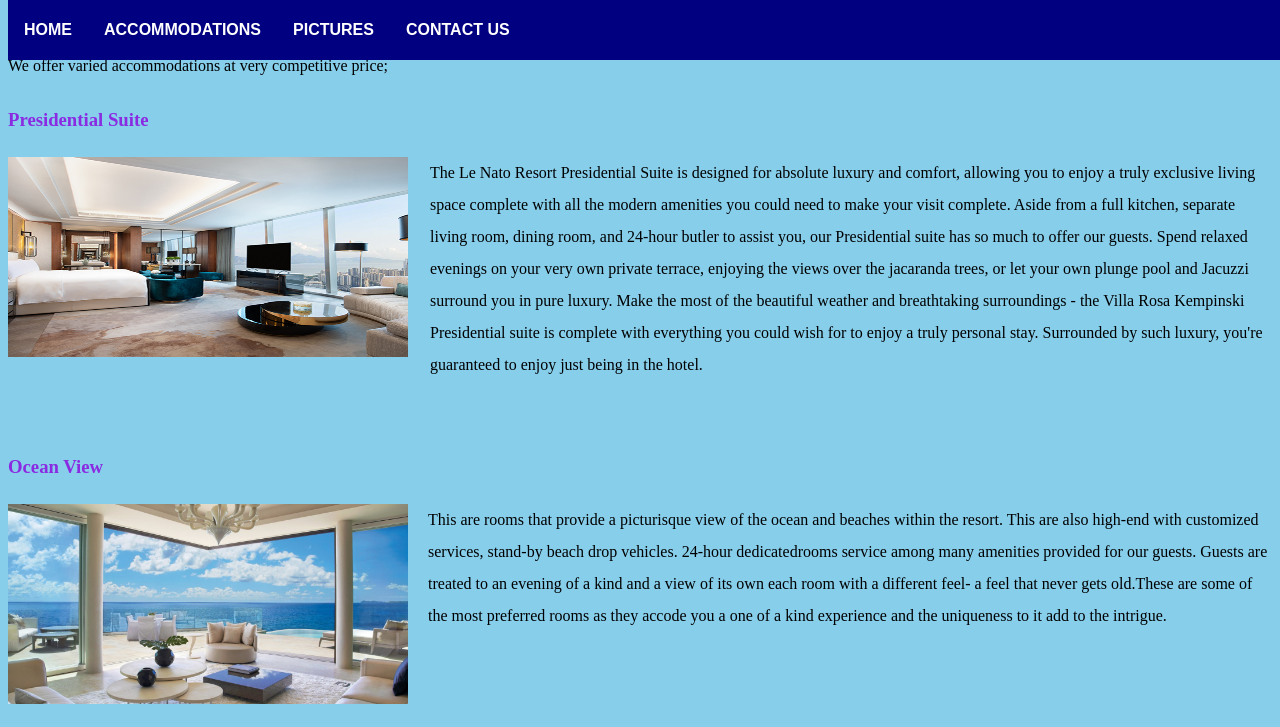
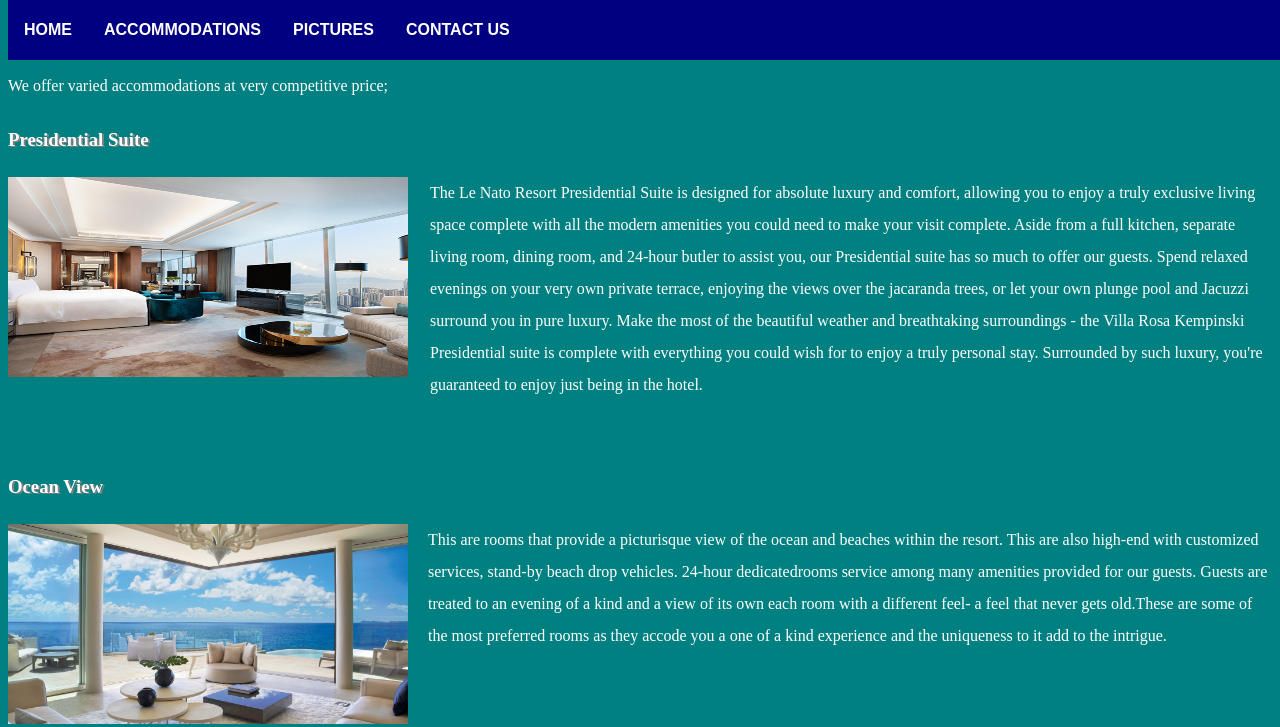
Before and after one commit to Qibet88/RESORT, a plain HTML site: page accommodation.html in a window 1280 px wide. Shown: the top 727 px of the page. Drawn offline with Linux system fonts and the light colour scheme.

Commit message:
More styling

```diff
--- a/accommodation.css
+++ b/accommodation.css
@@ -29,9 +29,12 @@ li a:hover{
     color: black;
 }
 body{
-    margin-top: 50px;
+    margin-top: 70px;
     line-height: 2;
-    background-color: skyblue;
+    background-color: teal;
+    color: white;
+    font-size: medium;
+    font-family: 'Times New Roman', Times, serif;
 }
 .presidential{
     padding-right: 20px;
@@ -42,7 +45,9 @@ body{
     margin-right: 2px;
 }
 h3{
-    color: blueviolet;
+    color: white;
+    text-shadow: 2px 1px grey;
+
 }
 .oceanview{
     padding-right: 20px;
--- a/contact.css
+++ b/contact.css
@@ -2,6 +2,8 @@ body{
     background-image: url("./images/resort1.jpeg");
     background-repeat: no-repeat;
     background-size: cover;
+    color: whitesmoke;
+
 }
 ul{
 
@@ -43,11 +45,11 @@ li a:hover.active{
     margin-top: 50px;
     overflow: hidden;
     padding: 20px;
-    background-color: burlywood;
+    background-color: teal;
 
 
 }
 h3{
-    color: cornflowerblue;
+    color: snow;
     text-transform: uppercase;
 }
```
